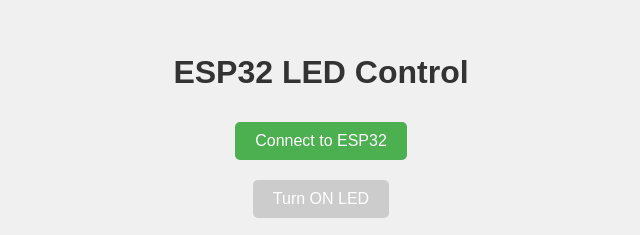
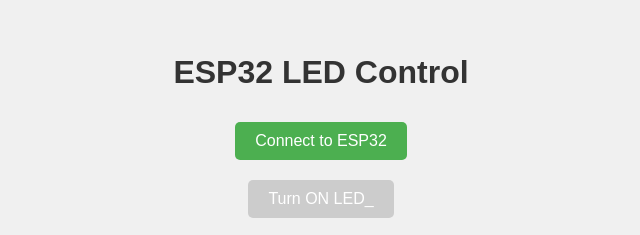
Before and after one commit to Haippa04/Haippa04.github.io, a plain HTML site: page index.html in a window 1280 px wide. Shown: the part 228-463 px from the top of the page, 319-959 px from the left. Drawn offline with Linux system fonts and the light colour scheme.

Commit message:
made sum changes

```diff
--- a/index.html
+++ b/index.html
@@ -43,7 +43,7 @@
 <body>
     <h1>ESP32 LED Control</h1>
     <button id="connect">Connect to ESP32</button>
-    <button id="on" disabled>Turn ON LED</button>
+    <button id="on" disabled>Turn ON LED_</button>
     <button id="off" disabled>Turn OFF LED</button>
     <div id="status">Status: Disconnected</div>
 
```
